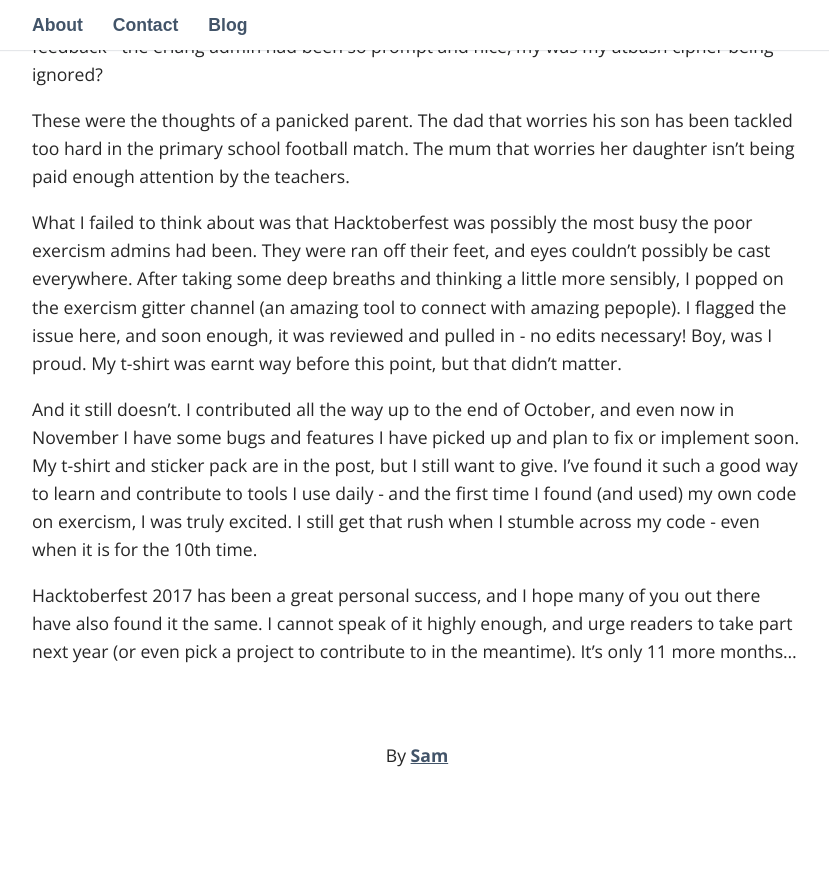
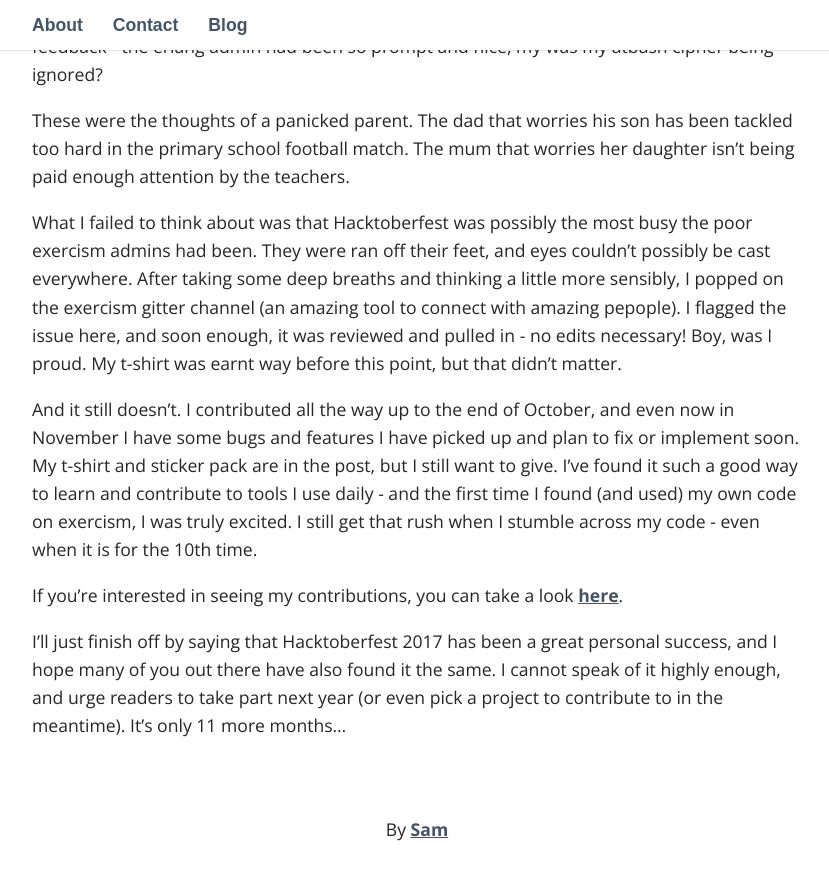
Before and after one commit to sjwarner/sjwarner.github.io, a Jekyll site: the page built from _posts/2017-11-01-hacktoberfest-2017-part-3.markdown, in a window 1280 px wide and 900 px high, scrolled down 2758 px. Shown: the top 880 px of the window, without its empty margins (223-1052 px from the left). Built offline with Jekyll 4.4.1, drawn with Linux system fonts in a browser that asks for light colours; some web fonts are replaced; before the commit the page ends 3584 px from its top, so only the background shows below that.

Commit message:
Added personal stats to 'Hacktoberfest 2017 - part 3'

```diff
--- a/_posts/2017-11-01-hacktoberfest-2017-part-3.markdown
+++ b/_posts/2017-11-01-hacktoberfest-2017-part-3.markdown
@@ -41,4 +41,6 @@ What I failed to think about was that Hacktoberfest was possibly the most busy t
 
 And it still doesn't. I contributed all the way up to the end of October, and even now in November I have some bugs and features I have picked up and plan to fix or implement soon. My t-shirt and sticker pack are in the post, but I still want to give. I've found it such a good way to learn and contribute to tools I use daily - and the first time I found (and used) my own code on exercism, I was truly excited. I still get that rush when I stumble across my code - even when it is for the 10th time.
 
-Hacktoberfest 2017 has been a great personal success, and I hope many of you out there have also found it the same. I cannot speak of it highly enough, and urge readers to take part next year (or even pick a project to contribute to in the meantime). It's only 11 more months...
+If you're interested in seeing my contributions, you can take a look [here](https://hacktoberfest.digitalocean.com/stats/sjwarner-bp).
+
+I'll just finish off by saying that Hacktoberfest 2017 has been a great personal success, and I hope many of you out there have also found it the same. I cannot speak of it highly enough, and urge readers to take part next year (or even pick a project to contribute to in the meantime). It's only 11 more months...
```
